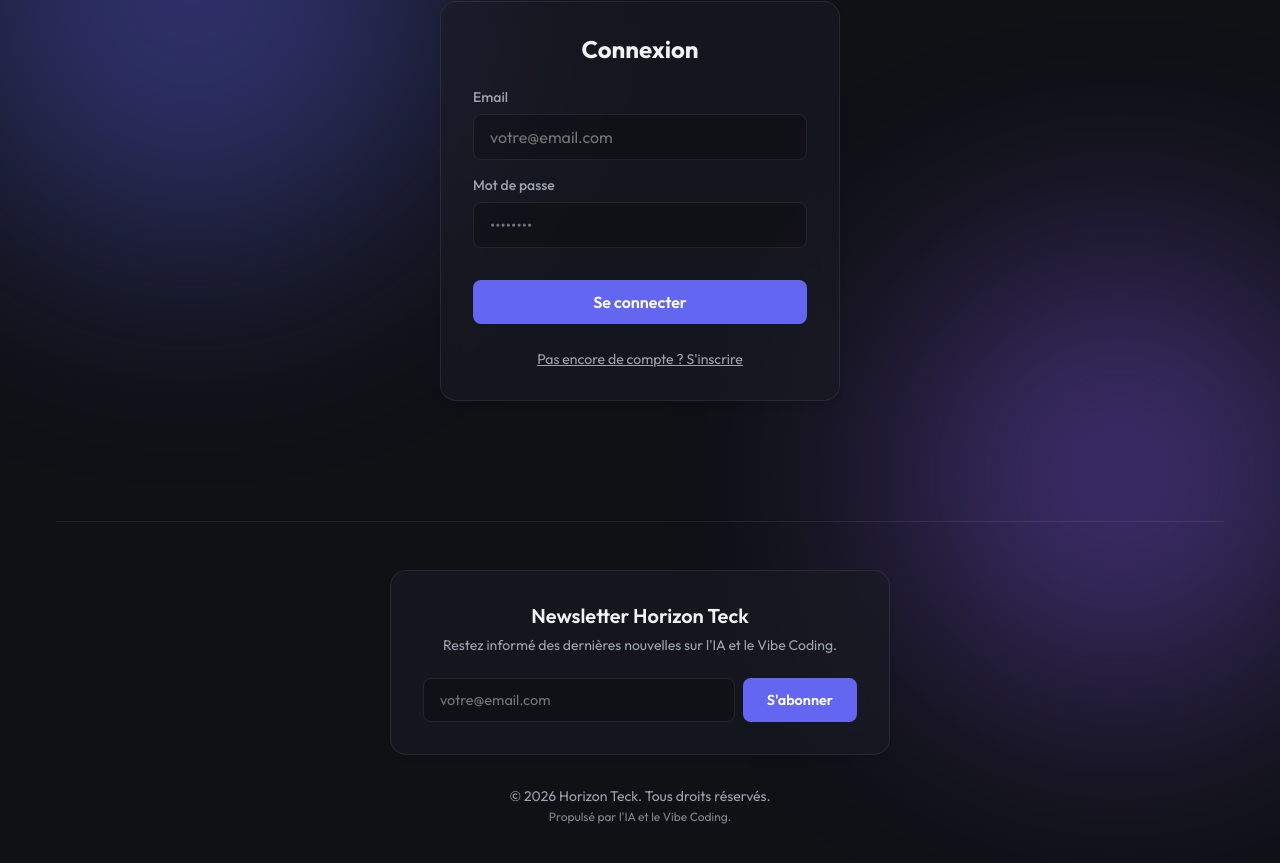
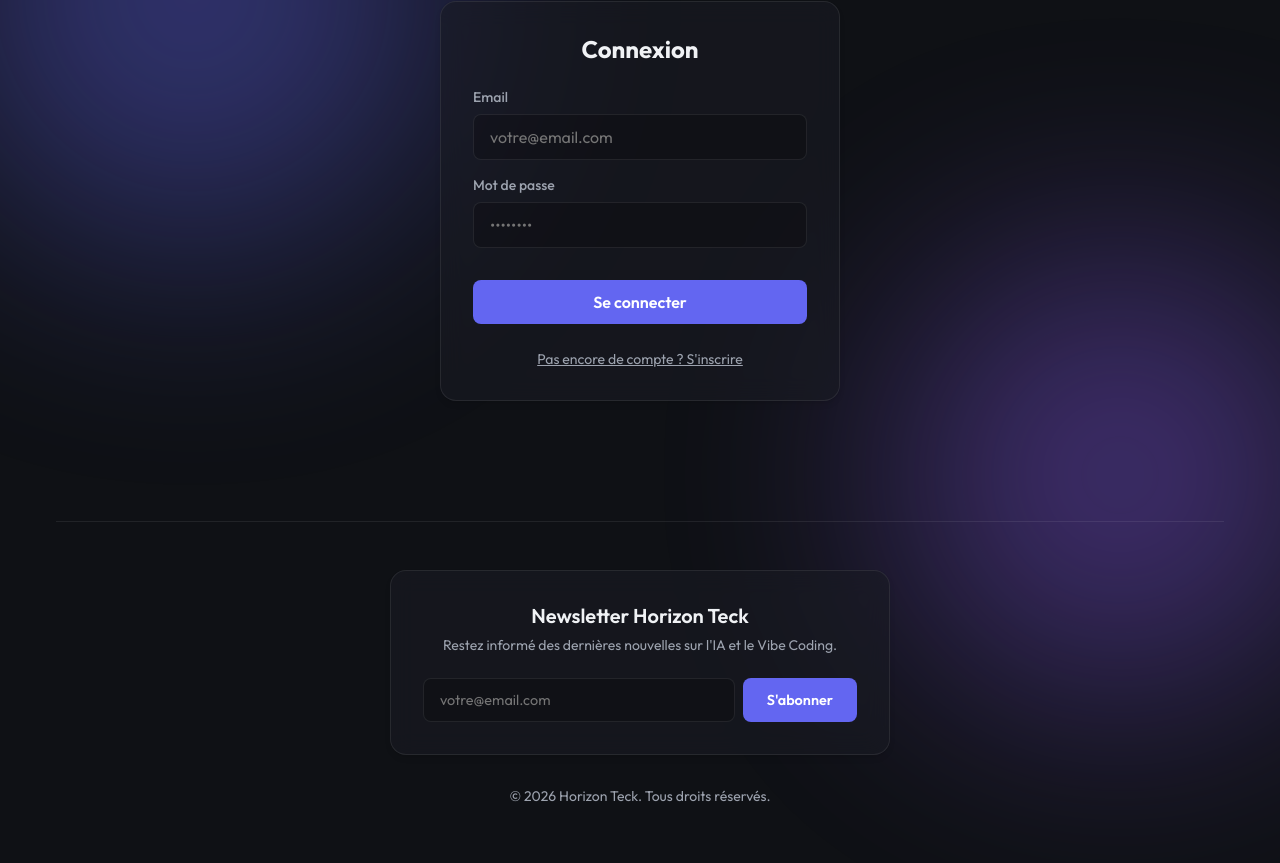
Before and after one commit to diallomld/Job_Tracker, a React (Vite) app: page / in a window 1280 px wide. Shown: the part 181-1044 px from the top of the page. Built offline with nearby package versions, Linux system fonts and the light colour scheme; no server answers.

Commit message:
update fotter text

```diff
--- a/src/components/Footer.jsx
+++ b/src/components/Footer.jsx
@@ -52,9 +52,6 @@ export function Footer() {
 
             <div className={styles.copyright}>
                 <p>© {new Date().getFullYear()} Horizon Teck. Tous droits réservés.</p>
-                <p style={{ marginTop: '0.25rem', opacity: 0.8, fontSize: '0.75rem' }}>
-                    Propulsé par l'IA et le Vibe Coding.
-                </p>
             </div>
         </footer>
     );
```
